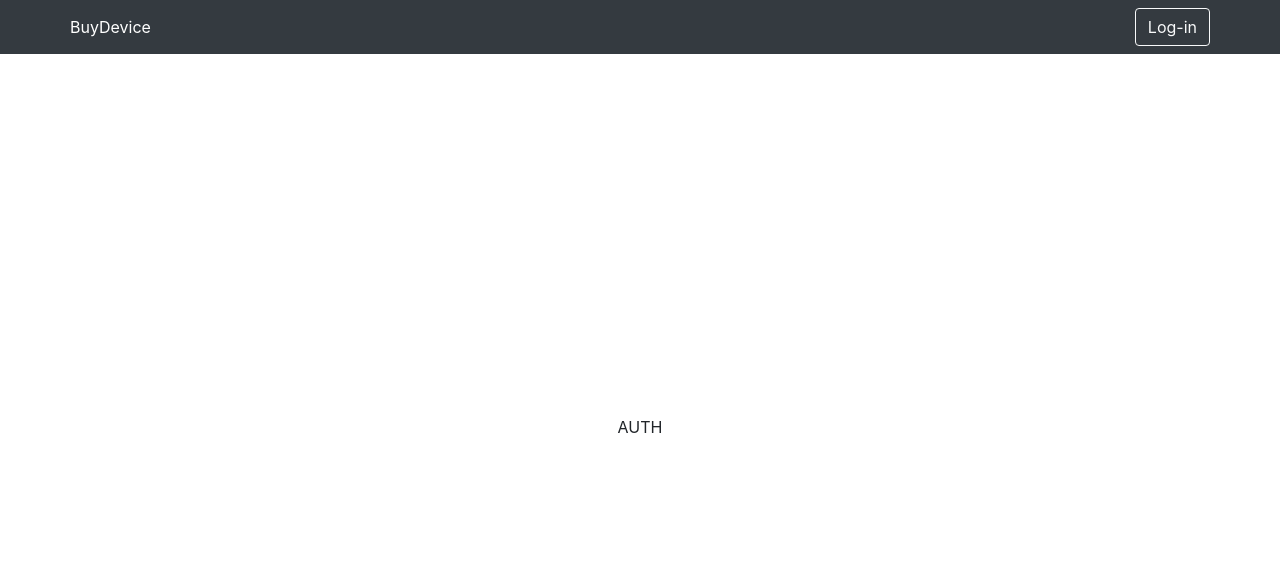
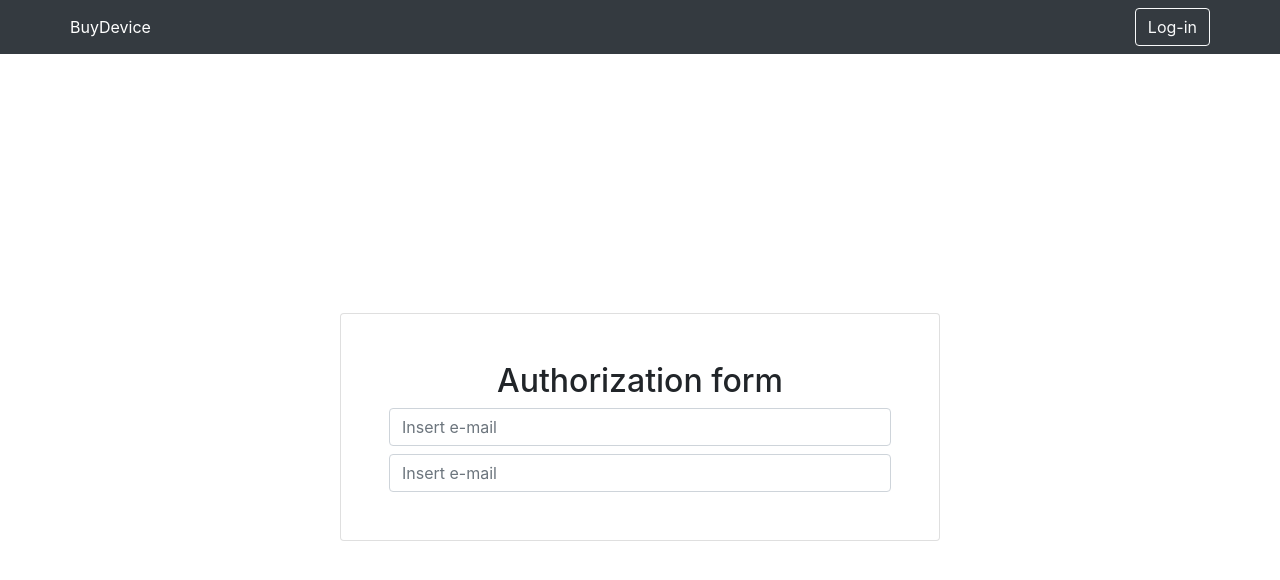
Before and after one commit to MikhailKolomoitsev/online-shop, a React (Create React App) app in the folder client/: page /login in a window 1280 px wide. Shown: the top 580 px of the page. Built offline with nearby package versions, Linux system fonts and the light colour scheme.

Commit message:
one more

```diff
--- a/client/src/pages/Auth.js
+++ b/client/src/pages/Auth.js
@@ -1,13 +1,26 @@
 import React from 'react'
-import { Container } from 'react-bootstrap'
+import { Container, Form, Card } from 'react-bootstrap'
 
 const Auth = () => {
     return (
         <Container
             className="d-flex justify-content-center align-items-center"
-            style={{height: window.innerHeight-54}}
+            style={{ height: window.innerHeight - 54 }}
         >
-            AUTH
+            <Card style={{ width: 600 }} className='p-5'>
+                <h2 className='m-auto'>Authorization form</h2>
+                <Form className="d-flex flex-column">
+                    <Form.Control
+                        className='mt-2'
+                        placeholder='Insert e-mail'
+                    />
+                    <Form.Control
+                        className='mt-2'
+                        placeholder='Insert e-mail'
+                    />
+                </Form>
+            </Card>
+
         </Container>
     )
 }
```
Also changed, not shown: 1 other file (tests, documents, lock files or other folders).
